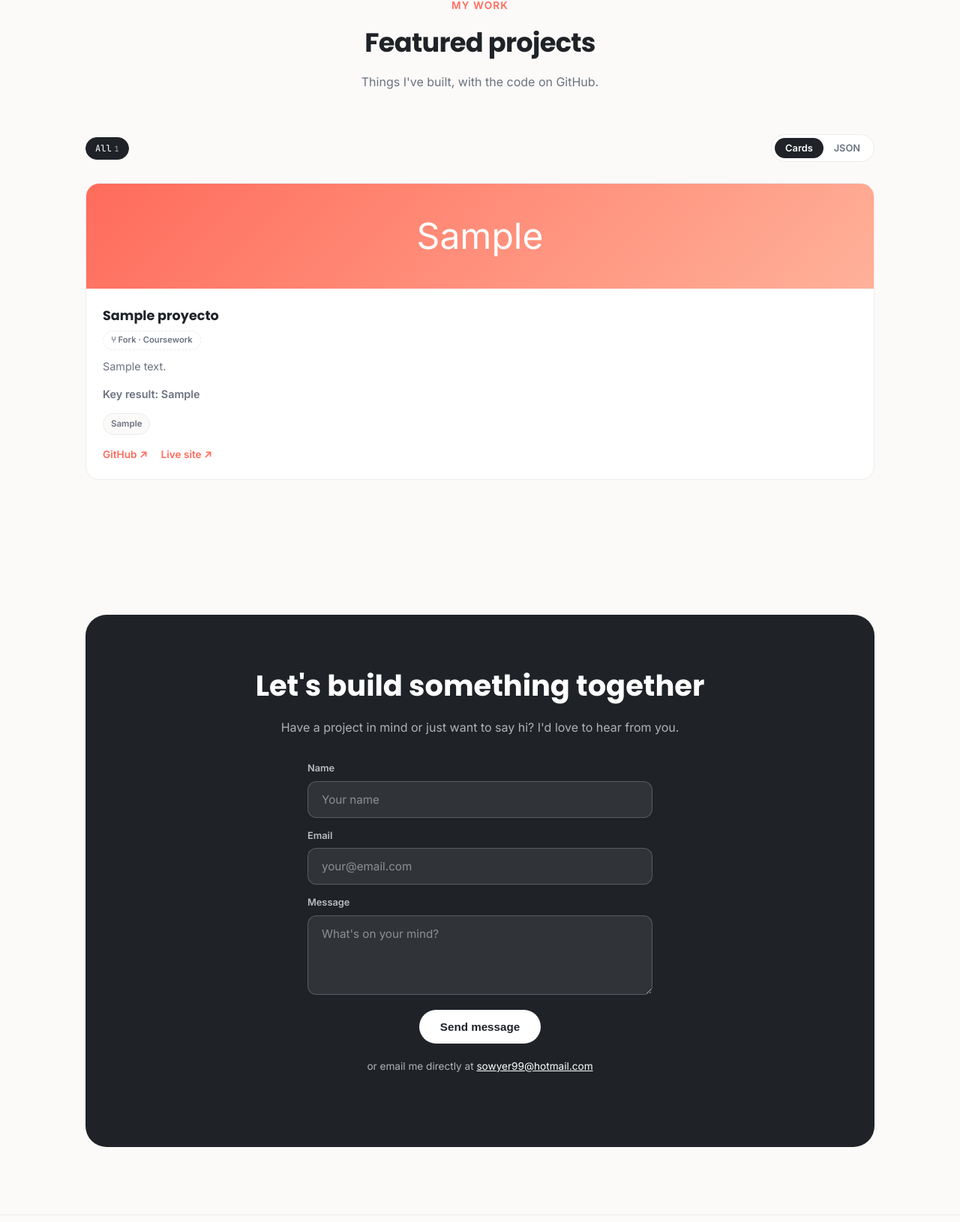
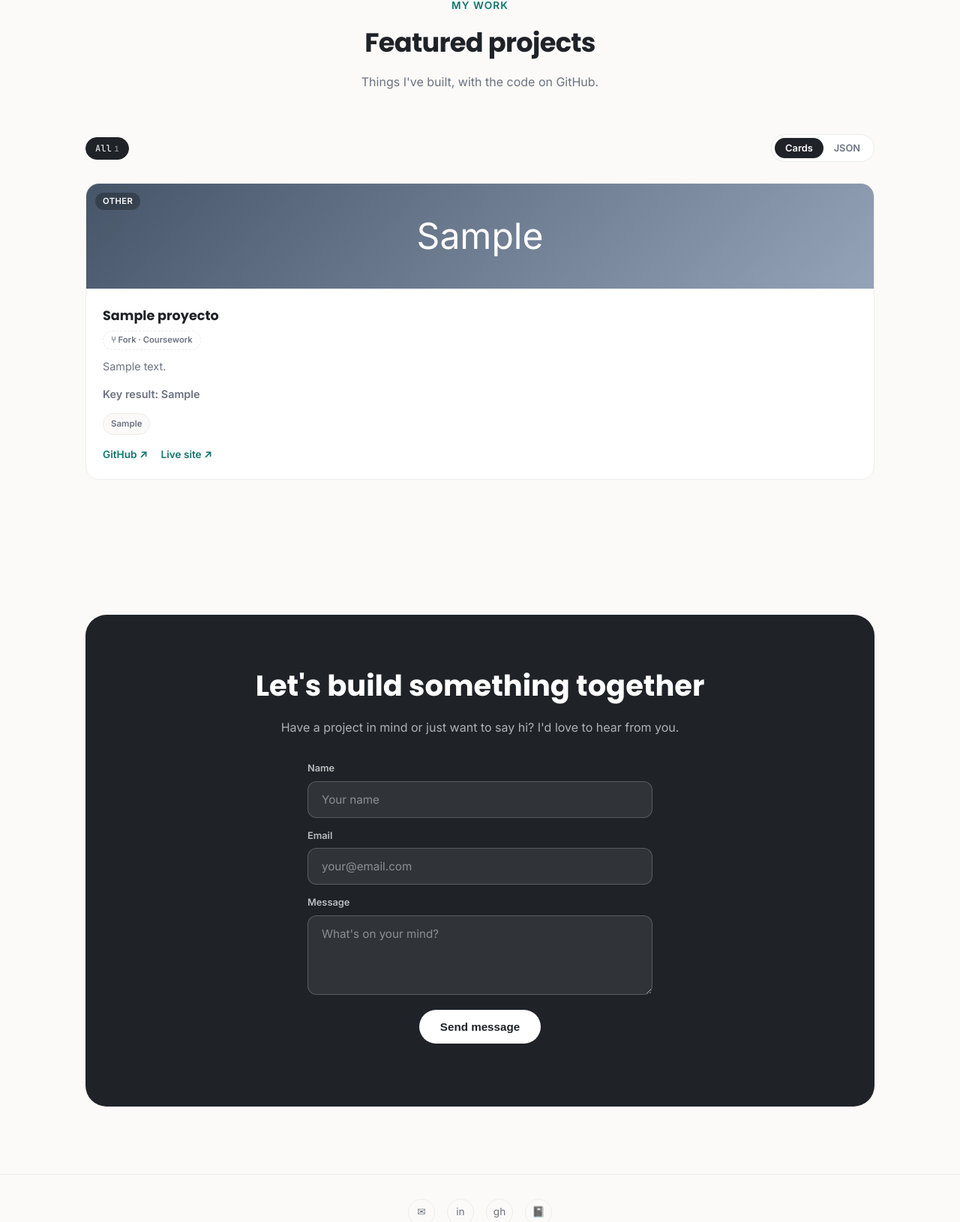
Before and after one commit to krma12/portfolio-flask, a Flask app: template templates/landing_page.html in a window 1280 px wide. Shown: the part 2394-4024 px from the top of the page at 75% size. Run offline with Flask 3, Linux system fonts and the light colour scheme; tables that the repository leaves empty hold one stand-in row (values such as "Sample post"); the template is opened without the code that fills it: values that come from a table or form of the project are taken from there, most other values are stand-ins (such as "Sample title", 1, 10 or a date in 2020); parts of the project's set-up code (start-up, migrations or seed data) failed here and were passed over.

Commit message:
Diagrama de arquitectura, interfaz con un acento y colores por categoría, quita correo

```diff
--- a/resources.py
+++ b/resources.py
@@ -55,7 +55,7 @@ class PaginaInicio(Resource):
         proyectos = Proyecto.query.order_by(Proyecto.orden, Proyecto.id).all()
 
         # Tecnologías distintas usadas en todos los proyectos (para las estadísticas)
-        tecnologias = {t for p in proyectos for t in p.lista_tecnologias}
+        tecnologias = {t for p in proyectos for t in p.etiquetas}
 
         # render_template puede recibir variables que quedan disponibles
         # dentro del archivo .html gracias a Jinja2
--- a/static/main.js
+++ b/static/main.js
@@ -66,3 +66,21 @@ window.portfolioTheme = (tema) => {
   applyTheme(tema);
   try { localStorage.setItem('theme', tema); } catch (e) {}
 };
+
+// ---- Las tarjetas de proyectos aparecen suavemente al bajar ----
+// threshold 0: basta con que asome un pixel (con 0.15 las tarjetas altas
+// nunca llegaban a "verse" en el celular). Sin JS o con "reducir movimiento"
+// todo se ve normal desde el inicio.
+(function () {
+  if (!("IntersectionObserver" in window)) return;
+  if (window.matchMedia("(prefers-reduced-motion: reduce)").matches) return;
+  root.classList.add("js-reveal");
+  const observador = new IntersectionObserver((entradas) => {
+    entradas.forEach((e) => {
+      if (e.isIntersecting) { e.target.classList.add("visible"); observador.unobserve(e.target); }
+    });
+  }, { threshold: 0, rootMargin: "0px 0px -40px 0px" });
+  document.querySelectorAll(".reveal").forEach((el) => observador.observe(el));
+  // Red de seguridad: si algo falla, a los 2.5 s se muestra todo igual
+  setTimeout(() => document.querySelectorAll(".reveal").forEach((el) => el.classList.add("visible")), 2500);
+})();
--- a/static/portfolio.js
+++ b/static/portfolio.js
@@ -47,7 +47,7 @@
       "json.note": "{n} of {total} projects",
       "contact.title": "Let's build something together",
       "contact.sub": "Have a project in mind or just want to say hi? I'd love to hear from you.",
-      "contact.email": "Email me", "contact.alt": "or email me directly at",
+      "cat.ai": "AI", "cat.security": "Security", "cat.vision": "Computer Vision", "cat.data": "Data", "cat.web": "Web", "cat.games": "Games", "cat.other": "Other",
       "form.name": "Name", "form.email": "Email", "form.message": "Message",
       "form.name_ph": "Your name", "form.message_ph": "What's on your mind?", "form.send": "Send message",
       "footer": "Built with Flask, HTML & CSS.",
@@ -82,7 +82,7 @@
       "json.note": "{n} de {total} proyectos",
       "contact.title": "Construyamos algo juntos",
       "contact.sub": "¿Tienes un proyecto en mente o solo quieres saludar? Me encantaría saber de ti.",
-      "contact.email": "Escríbeme", "contact.alt": "o escríbeme directo a",
+      "cat.ai": "IA", "cat.security": "Seguridad", "cat.vision": "Visión", "cat.data": "Datos", "cat.web": "Web", "cat.games": "Juegos", "cat.other": "Otro",
       "form.name": "Nombre", "form.email": "Correo", "form.message": "Mensaje",
       "form.name_ph": "Tu nombre", "form.message_ph": "¿Qué tienes en mente?", "form.send": "Enviar mensaje",
       "footer": "Hecho con Flask, HTML y CSS.",
@@ -115,6 +115,7 @@
   // ---------------------------------------------------------------
   const CATEGORIAS = [
     { id: "python",   en: "Python",          es: "Python",                 incluye: ["python"] },
+    { id: "ai",       en: "AI",              es: "IA",                     incluye: ["llm", "ai agents", "chatbot", "anthropic", "gemini api", "ollama", "groq"] },
     { id: "vision",   en: "Computer Vision", es: "Visión por computadora", incluye: ["opencv", "mediapipe"] },
     { id: "web",      en: "Web",             es: "Web",                    incluye: ["flask", "html", "css", "javascript", "rest api", "sqlalchemy", "sqlite", "leaflet"] },
     { id: "data",     en: "Data",            es: "Datos",                  incluye: ["pandas", "numpy", "jupyter"] },
@@ -280,11 +281,10 @@
         "<span class=\"ok\">langs</span>    Spanish · English · learning PT, FR, AR, DE",
       ],
       contacto: [
-        "✉  <a href=\"mailto:sowyer99@hotmail.com\">sowyer99@hotmail.com</a>",
+        "✉  <a href=\"#contact\">contact form ↓</a>",
         "in <a href=\"https://www.linkedin.com/in/hugo-maldonado-a20445201\" target=\"_blank\" rel=\"noopener\">linkedin.com/in/hugo-maldonado</a>",
         "gh <a href=\"https://github.com/krma12\" target=\"_blank\" rel=\"noopener\">github.com/krma12</a>",
-        "<span class=\"dim\">…or use the form below ↓</span>",
-      ],
+              ],
       bitacora: "Opening my logbook in a new tab…",
       sudo: [
         "<span class=\"warn\">[sudo] password for recruiter:</span> ********",
@@ -325,11 +325,10 @@
         "<span class=\"ok\">idiomas</span>  Español · inglés · aprendiendo PT, FR, AR, DE",
       ],
       contacto: [
-        "✉  <a href=\"mailto:sowyer99@hotmail.com\">sowyer99@hotmail.com</a>",
+        "✉  <a href=\"#contact\">formulario de contacto ↓</a>",
         "in <a href=\"https://www.linkedin.com/in/hugo-maldonado-a20445201\" target=\"_blank\" rel=\"noopener\">linkedin.com/in/hugo-maldonado</a>",
         "gh <a href=\"https://github.com/krma12\" target=\"_blank\" rel=\"noopener\">github.com/krma12</a>",
-        "<span class=\"dim\">…o usa el formulario de abajo ↓</span>",
-      ],
+              ],
       bitacora: "Abriendo mi bitácora en otra pestaña…",
       sudo: [
         "<span class=\"warn\">[sudo] contraseña para reclutador:</span> ********",
@@ -485,8 +484,14 @@
 
   if (salida) {
     linea(m().bienvenida, "dim");
-    // Pequeña demo al cargar: escribe "whoami" solo
-    setTimeout(() => escribirYEjecutar("whoami"), sinAnimacion ? 0 : 600);
+    // Pequeña demo al cargar: escribe "whoami" y luego "skills" solo.
+    // Si el visitante ya empezó a escribir, la demo no lo interrumpe.
+    setTimeout(async () => {
+      await escribirYEjecutar("whoami");
+      if (sinAnimacion) return;
+      await new Promise((r) => setTimeout(r, 1400));
+      if (document.activeElement !== entrada && !entrada.value) escribirYEjecutar("skills");
+    }, sinAnimacion ? 0 : 600);
   }
 })();
 
--- a/templates/landing_page.html
+++ b/templates/landing_page.html
@@ -27,9 +27,12 @@
     --surface: #ffffff;
     --text: #1f2328;
     --text-muted: #6b7280;
-    --accent: #ff6b5b;      /* coral */
-    --accent-2: #6c63ff;    /* soft purple */
-    --accent-3: #22c1a3;    /* teal */
+    /* Un solo color de acento (verde azulado tipo terminal). Para cambiarlo,
+       basta con editar estas tres líneas y las de [data-theme="dark"]. */
+    --accent: #0f766e;      /* texto y links: contraste AA sobre el fondo claro */
+    --accent-2: #0891b2;    /* misma familia, para degradados */
+    --accent-3: #14b8a6;    /* versión brillante: brillos y detalles */
+    --accent-soft: rgba(20,184,166,0.12);
     --border: #ececea;
     --header-bg: rgba(251,250,248,0.85);
     --ink: #1f2328;         /* always-dark chrome: buttons, contact box */
@@ -452,10 +466,28 @@
     background: linear-gradient(135deg, var(--accent), var(--accent-2));
   }
 
-  /* Ciclamos los 3 colores cada 3 tarjetas, así se ve bien sin importar cuántos proyectos haya */
-  .project-card:nth-child(3n+1) .project-thumb{ background: linear-gradient(135deg, var(--accent), #ffb199); }
-  .project-card:nth-child(3n+2) .project-thumb{ background: linear-gradient(135deg, var(--accent-2), #a29bff); }
-  .project-card:nth-child(3n+3) .project-thumb{ background: linear-gradient(135deg, var(--accent-3), #7fe0cd); }
+  /* El color dice de qué trata el proyecto (lo decide etiquetas.categoria_de) */
+  .project-thumb{ position: relative; }
+  .project-thumb.cat-security{ background: linear-gradient(135deg, #0f766e, #2dd4bf); }
+  .project-thumb.cat-ai{       background: linear-gradient(135deg, #6d28d9, #a78bfa); }
+  .project-thumb.cat-vision{   background: linear-gradient(135deg, #1d4ed8, #60a5fa); }
+  .project-thumb.cat-data{     background: linear-gradient(135deg, #b45309, #f59e0b); }
+  .project-thumb.cat-web{      background: linear-gradient(135deg, #be185d, #f472b6); }
+  .project-thumb.cat-games,
+  .project-thumb.cat-other{    background: linear-gradient(135deg, #475569, #94a3b8); }
+  .thumb-cat{
+    position: absolute; top: 12px; left: 12px;
+    font: 600 0.7rem/1 'Inter', sans-serif; letter-spacing: 0.04em; text-transform: uppercase;
+    color: #fff; background: rgba(0,0,0,0.28);
+    padding: 6px 10px; border-radius: 999px;
+  }
+  .project-thumb .thumb-emoji{ display: inline-block; transition: transform 0.3s ease; }
+  .project-card:hover .thumb-emoji{ transform: scale(1.12) rotate(-4deg); }
+  .project-card:hover{ border-color: var(--accent-3); }
+
+  /* Aparecen suavemente al bajar (solo si hay JavaScript: sin él, todo se ve normal) */
+  .js-reveal .reveal{ opacity: 0; transform: translateY(18px); transition: opacity 0.5s ease, transform 0.5s ease; }
+  .js-reveal .reveal.visible{ opacity: 1; transform: none; }
 
   .empty-state{
     grid-column: 1 / -1;
@@ -965,8 +1000,11 @@
 
     <div class="projects-grid" id="projectsGrid">
       {% for proyecto in proyectos %}
-      <article class="project-card" data-id="{{ proyecto.id }}" data-tech="{{ proyecto.lista_tecnologias|join('|')|lower }}">
-        <div class="project-thumb" aria-hidden="true">{{ proyecto.emoji or '🚀' }}</div>
+      <article class="project-card reveal" data-id="{{ proyecto.id }}" data-tech="{{ proyecto.lista_tecnologias|join('|')|lower }}">
+        <div class="project-thumb cat-{{ proyecto.categoria }}" aria-hidden="true">
+          <span class="thumb-cat" data-i18n="cat.{{ proyecto.categoria }}">{{ {'ai':'AI','security':'Security','vision':'Computer Vision','data':'Data','web':'Web','games':'Games','other':'Other'}[proyecto.categoria] }}</span>
+          <span class="thumb-emoji">{{ proyecto.emoji or '🚀' }}</span>
+        </div>
         <div class="project-body">
           <h3>{{ proyecto.titulo }}</h3>
           {% if proyecto.es_fork %}
@@ -1026,11 +1064,9 @@
       {% else %}
       <!-- Sin FORMSPREE_ID configurado: botones directos en vez de un formulario que no enviaría nada -->
       <div class="contact-actions">
-        <a href="mailto:sowyer99@hotmail.com" class="btn btn-primary" data-i18n="contact.email">Email me</a>
-        <a href="https://www.linkedin.com/in/hugo-maldonado-a20445201" class="btn btn-secondary" target="_blank" rel="noopener">LinkedIn ↗</a>
+        <a href="https://www.linkedin.com/in/hugo-maldonado-a20445201" class="btn btn-primary" target="_blank" rel="noopener">LinkedIn ↗</a>
       </div>
       {% endif %}
-      <p class="contact-alt"><span data-i18n="contact.alt">or email me directly at</span> <a href="mailto:sowyer99@hotmail.com">sowyer99@hotmail.com</a></p>
     </div>
   </div>
 </section>
@@ -1040,7 +1076,7 @@
 <footer>
   <div class="wrap">
     <div class="footer-socials">
-      <a href="mailto:sowyer99@hotmail.com" aria-label="Email">✉</a>
+      <a href="#contact" aria-label="Contact form">✉</a>
       <a href="https://www.linkedin.com/in/hugo-maldonado-a20445201" aria-label="LinkedIn" target="_blank" rel="noopener">in</a>
       <a href="https://github.com/krma12" aria-label="GitHub" target="_blank" rel="noopener">gh</a>
       <a href="https://krma12.github.io/mi-bitacora/" aria-label="My logbook" target="_blank" rel="noopener">📓</a>
```
Also changed, not shown: other parts of templates/landing_page.html (+29 -15 lines), docs/REPORTE.md (+11 -6 lines), etiquetas.py (+50 -0 lines), models.py (+11 -1 lines), tests/test_api.py (+12 -1 lines), tests/test_etiquetas.py (added, +21 -0 lines), README.md, docs/arquitectura.svg (added), docs/arquitectura_es.svg (added), 1 other file.
